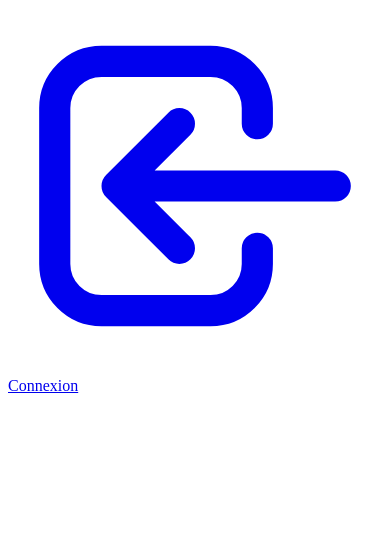
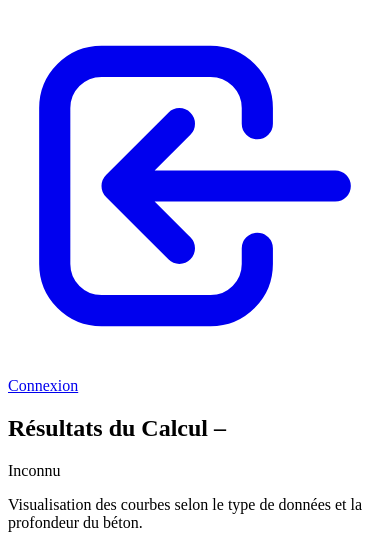
Before and after one commit to TuralAri/TransChlorWeb, a Symfony app: template templates/computation/show.html.twig in a window 390 px wide. Shown: the part 3576-4124 px from the top of the page. Before the commit the page ends 3969 px from the top, so only its background shows below. Run offline with Twig, Linux system fonts and the light colour scheme; the template is opened without the code that fills it, so the values that code supplies are empty; some libraries are stand-ins or nearby versions.

Commit message:
improved page's look

```diff
--- a/templates/computation/show.html.twig
+++ b/templates/computation/show.html.twig
@@ -1,12 +1,32 @@
 {% extends 'base.html.twig' %}
 
-{% block title %}Exposure Series
+{% block title %}Computation Results
 {% endblock %}
 {% block body %}
 <main>
-{#    <section class="mx-[10%] px-4 py-8">#}
-{#        <h1 class="text-2xl font-bold mb-6">Affichage calcul</h1>#}
-            <div class="mx-[10%] px-4 py-8">
+    <section class="mx-[10%] px-4 py-8">
+        <div class="flex flex-col sm:flex-row items-center justify-between">
+            <h1 class="text-3xl font-bold text-center mb-4">Résultats du Calcul – {{ computation.id }}</h1>
+            {% if computation.status == 'progress' %}
+                <span class="mt-2 sm:mt-0 inline-block px-3 py-1 text-sm font-semibold text-yellow-800 bg-yellow-200 rounded-full">
+                    En cours
+                </span>
+            {% elseif computation.status == 'finished' %}
+                <span class="mt-2 sm:mt-0 inline-block px-3 py-1 text-sm font-semibold text-green-800 bg-green-200 rounded-full">
+                Terminé
+                </span>
+            {% else %}
+                <span class="mt-2 sm:mt-0 inline-block px-3 py-1 text-sm font-semibold text-gray-800 bg-gray-200 rounded-full">
+                Inconnu
+                </span>
+            {% endif %}
+        </div>
+
+        <p class="text text-gray-600 sm:text-center md:text-left lg:text-left">
+            Visualisation des courbes selon le type de données et la profondeur du béton.
+        </p>
+    </section>
+    <section class="mx-[10%] px-4 py-8">
         <div class="grid grid-cols-1 lg:grid-cols-2 gap-6">
             {% for data in datasets %}
                 <div class="bg-white p-4 rounded-lg shadow">
@@ -17,8 +37,7 @@
                 </div>
             {% endfor %}
         </div>
-            </div>
-{#    </section>#}
+    </section>
 </main>
 {% endblock %}
 {% block javascripts %}
```
Lines whose indentation alone changed are shown as unchanged.
